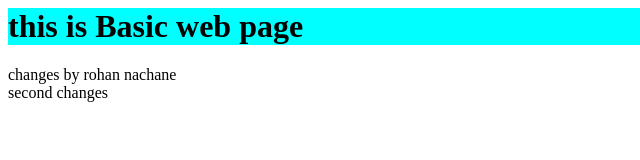
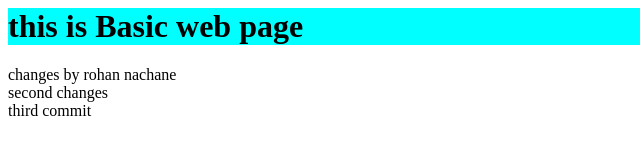
Before and after one commit to arnavyelchalwar3/new-repository, a plain HTML site: page index.html in a window 1280 px wide. Shown: the full height of the page, 0-640 px from the left. Drawn offline with Linux system fonts and the light colour scheme.

Commit message:
third commit

```diff
--- a/index.html
+++ b/index.html
@@ -16,5 +16,8 @@
         <div>
             second changes
         </div>
+        <div>
+            third commit
+        </div>
         </head>
         </html>
```
